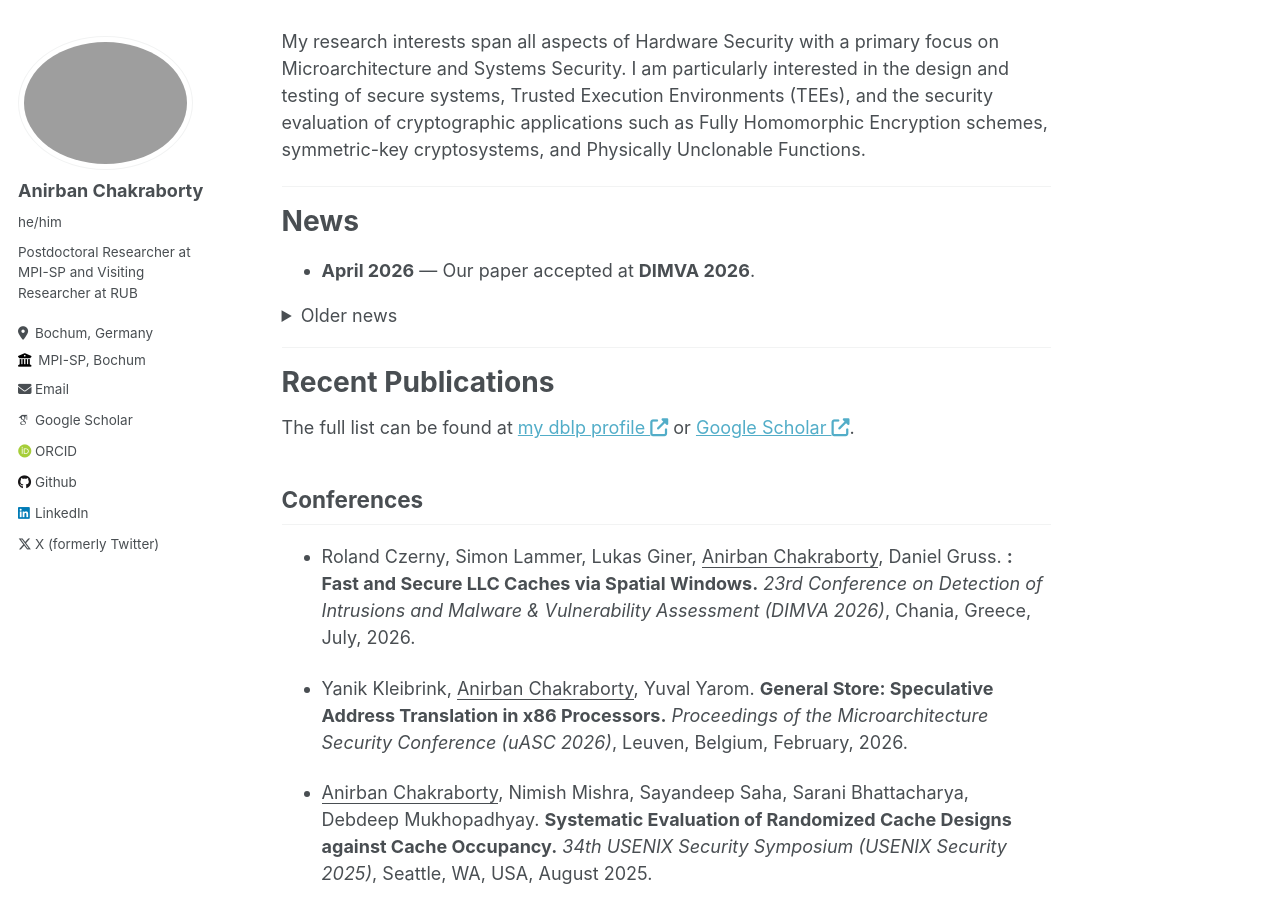
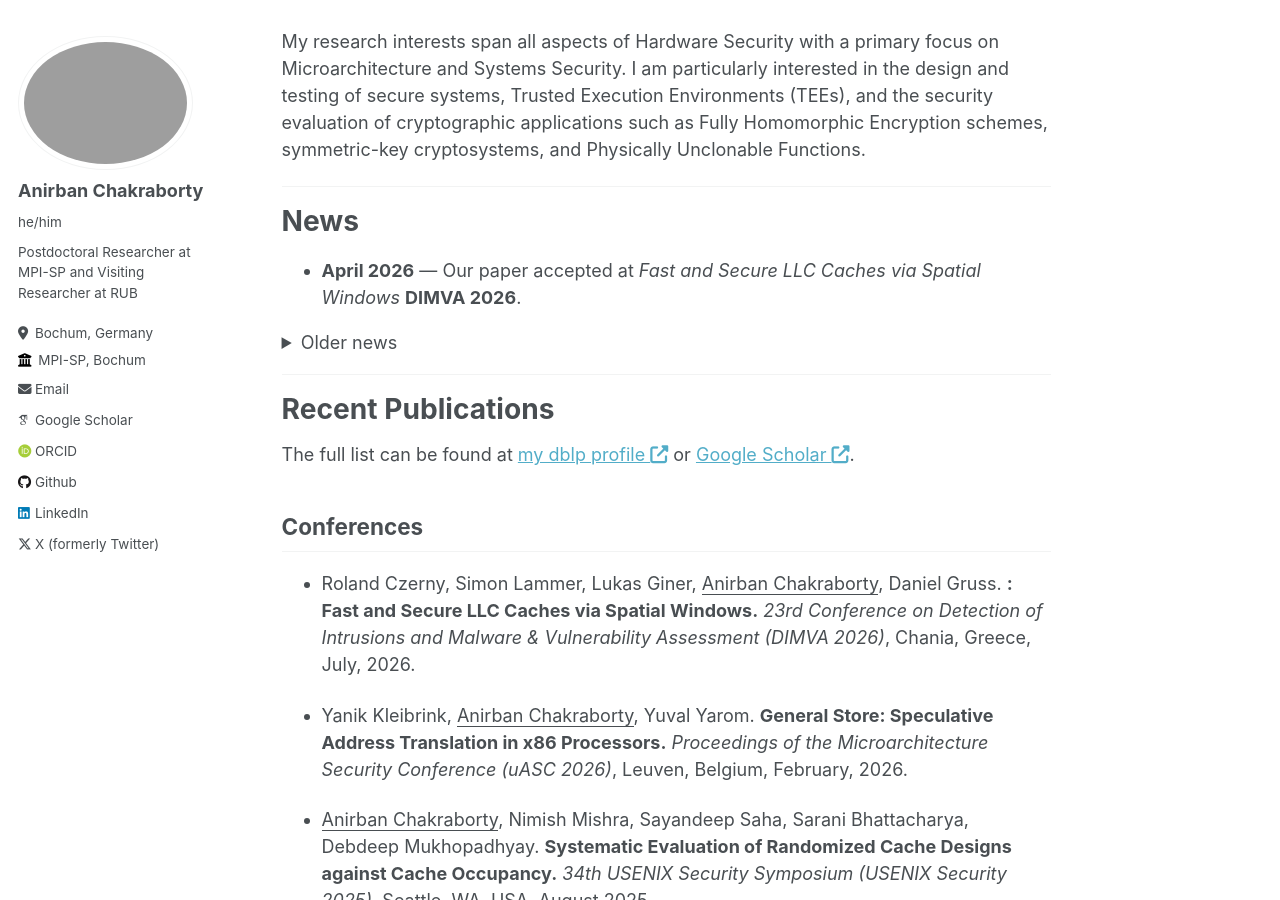
Before and after one commit to anirbanc3/anirbanc3.github.io, a Jekyll site: the page built from _pages/about.md, in a window 1280 px wide and 900 px high, scrolled down 341 px. Built offline with Jekyll 4.4.1, drawn with Linux system fonts in a browser that asks for light colours; some web fonts are replaced.

Commit message:
Fix formatting

```diff
--- a/_pages/about.md
+++ b/_pages/about.md
@@ -17,7 +17,7 @@ My research interests span all aspects of Hardware Security with a primary focus
 
 # News
 
-* **April 2026** — Our paper accepted at **DIMVA 2026**.
+* **April 2026** — Our paper accepted at <em>Fast and Secure LLC Caches via Spatial Windows</em> <strong>DIMVA 2026</strong>.
 
 <details>
   <summary>Older news</summary>
```
